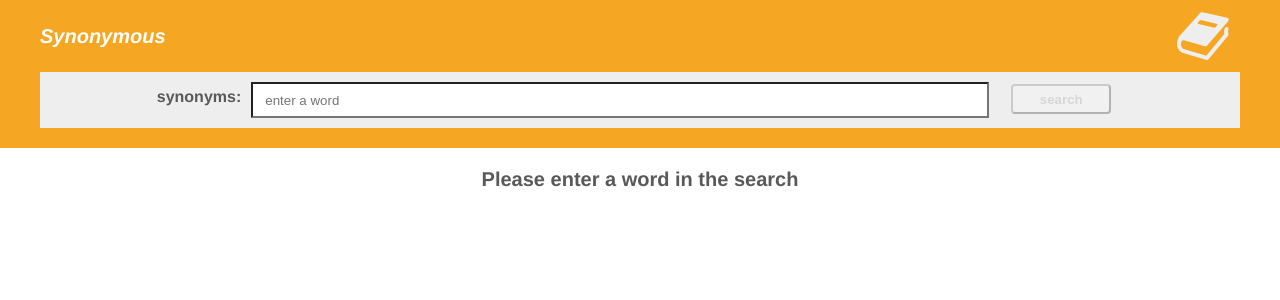
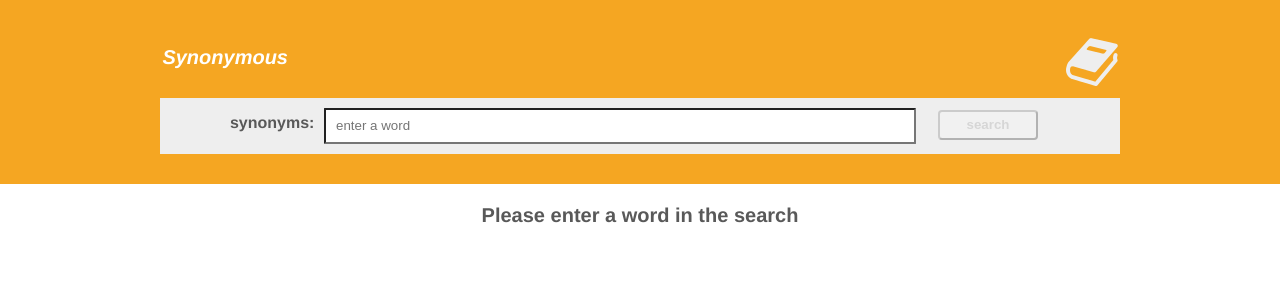
Before and after one commit to kimmichurri/Synonymous, a Vue app: page / in a window 1280 px wide. Shown: the top 300 px of the page. Built offline with nearby package versions, Linux system fonts and the light colour scheme.

Commit message:
Adjust styling

```diff
--- a/src/App.vue
+++ b/src/App.vue
@@ -124,6 +124,8 @@ export default {
   display: flex;
   flex-direction: row;
   justify-content: center;
+  width: 75%;
+  margin: auto;
 }
 
 body {
@@ -176,7 +178,7 @@ input,
 
 .user-input-container-wrapper {
   background-color: #f5a622ff;
-  padding: 10px 40px 20px;
+  padding-bottom: 30px;
 }
 
 @media screen and (max-width: 750px) {
--- a/src/components/Card.vue
+++ b/src/components/Card.vue
@@ -59,7 +59,8 @@
 
 .synonym-card {
   background-color: #FFF;
-  padding: 0px 30px;
+  width: 75%;
+  margin: auto;
 }
 
 .searched-word {
--- a/src/components/Header.vue
+++ b/src/components/Header.vue
@@ -13,6 +13,7 @@
   padding-left: 10px;
   display: flex;
   justify-content: space-between;
+  padding-top: 2%;
 }
 
 .site-name {
@@ -20,12 +21,12 @@
   font-size: 1.25em;
   font-style: italic;
   font-weight: bold;
-  margin: 0px;
-  padding: 25px 30px 0px;
+  margin-left: 12%;
 }
 
 .book-logo {
-  margin: 10px 4% 0px 0px;
+  margin-right: 12%;
+  padding: 10px;
 }
 
 </style>
```
